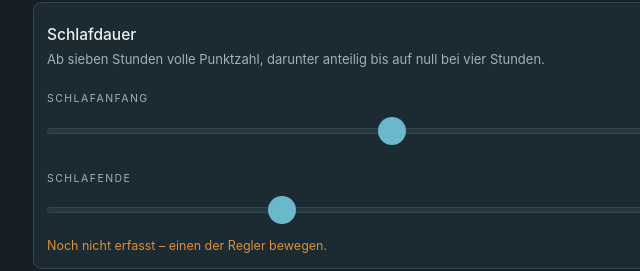
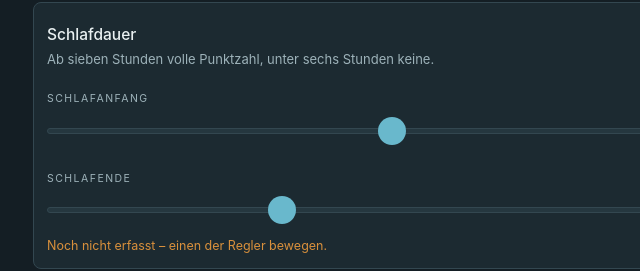
Before and after one commit to bernhardmayr/hoehenmeter, a plain HTML site: page index.html in a window 1280 px wide. Shown: the part 496-767 px from the top of the page, 211-851 px from the left. Drawn offline with Linux system fonts and the light colour scheme.

Commit message:
Schlaf: keine Punkte unter sechs Stunden
Die Nullgrenze steigt von vier auf sechs Stunden. Punkte gibt es damit
nur noch im Fenster 6:00 bis 7:00, darunter gar keine.

Co-Authored-By: Claude Opus 4.8 <noreply@anthropic.com>

```diff
--- a/index.html
+++ b/index.html
@@ -281,7 +281,7 @@ const NEG=[
  {id:'weissbrot',t:'Weißbrot, Weißmehl',h:'Semmeln, helle Nudeln, heller Reis.',w:4},
  {id:'wurst',t:'Wurst, verarbeitetes Fleisch',h:'Salz, Nitrit, versteckte Fette.',w:4}
 ];
-const SCHLAF_VOLL=420, SCHLAF_NULL=240;   // ab 7 h volle Punktzahl, unter 4 h keine
+const SCHLAF_VOLL=420, SCHLAF_NULL=360;   // ab 7 h volle Punktzahl, ab 6 h abwärts keine
 const KEY='hoehenmeter.v1';
 let D={version:2,days:{},weeks:{},weights:{},letzteSicherung:null};
 let cur=new Date();
@@ -443,9 +443,9 @@ function schlafBlock(day){
   const p=Math.round(W(KERN[0])*schlafAnteil(day)*10)/10;
   el('schlafHint').textContent=hat
     ?p+' von '+W(KERN[0])+' Punkten'+(d>=SCHLAF_VOLL?' – ab sieben Stunden ist das Maximum erreicht.'
-      :d<=SCHLAF_NULL?' – unter vier Stunden zählt der Schlaf nicht mehr.'
+      :d<=SCHLAF_NULL?' – sechs Stunden und weniger zählen nicht.'
       :' – volle Punktzahl ab sieben Stunden.')
-    :'Ab sieben Stunden volle Punktzahl, darunter anteilig bis auf null bei vier Stunden.';
+    :'Ab sieben Stunden volle Punktzahl, unter sechs Stunden keine.';
 }
 function negListe(day){
   const node=el('negativ'),n=(D.days[day]||{}).neg||{};
```
Also changed, not shown: 1 other file.
